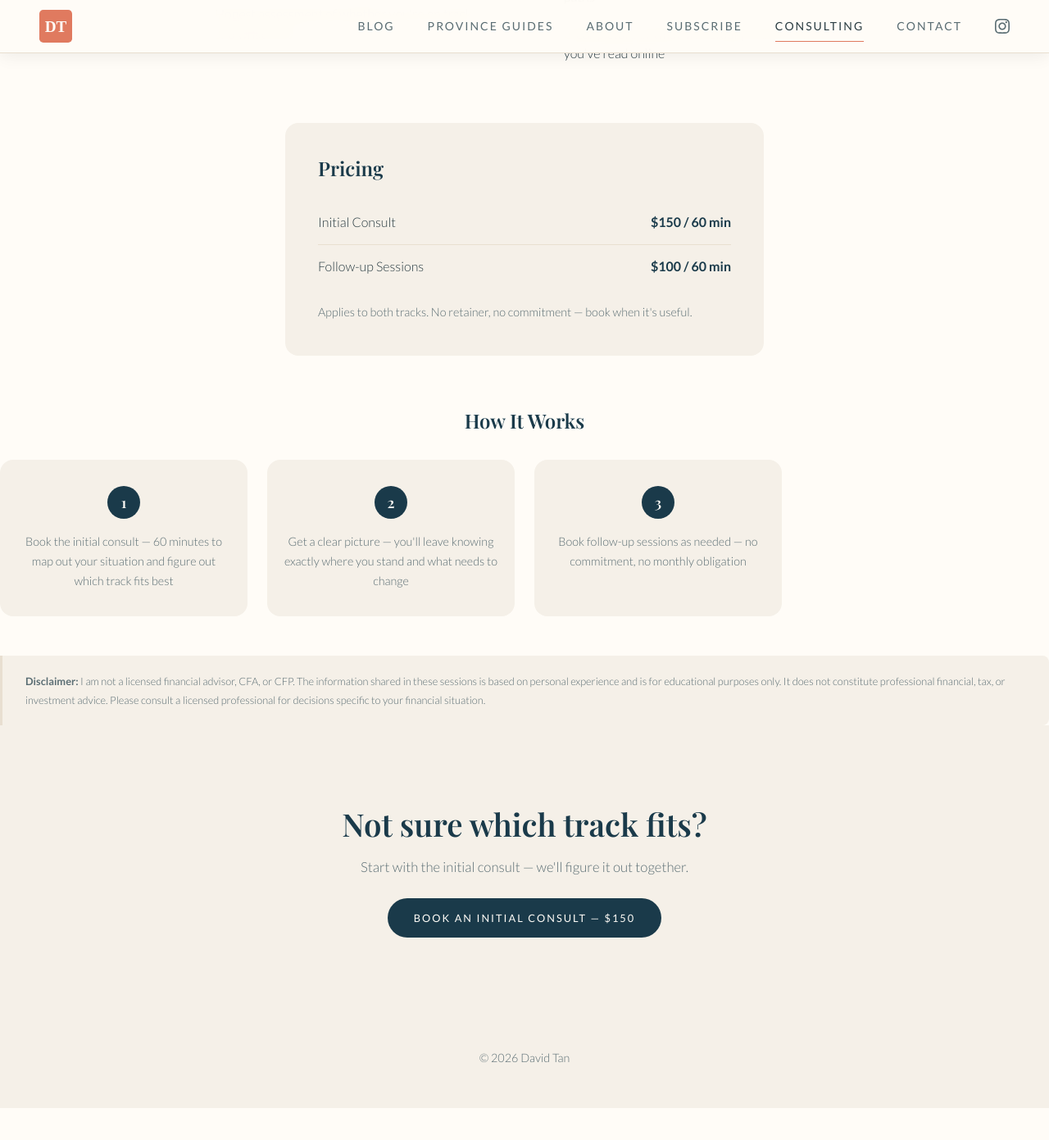
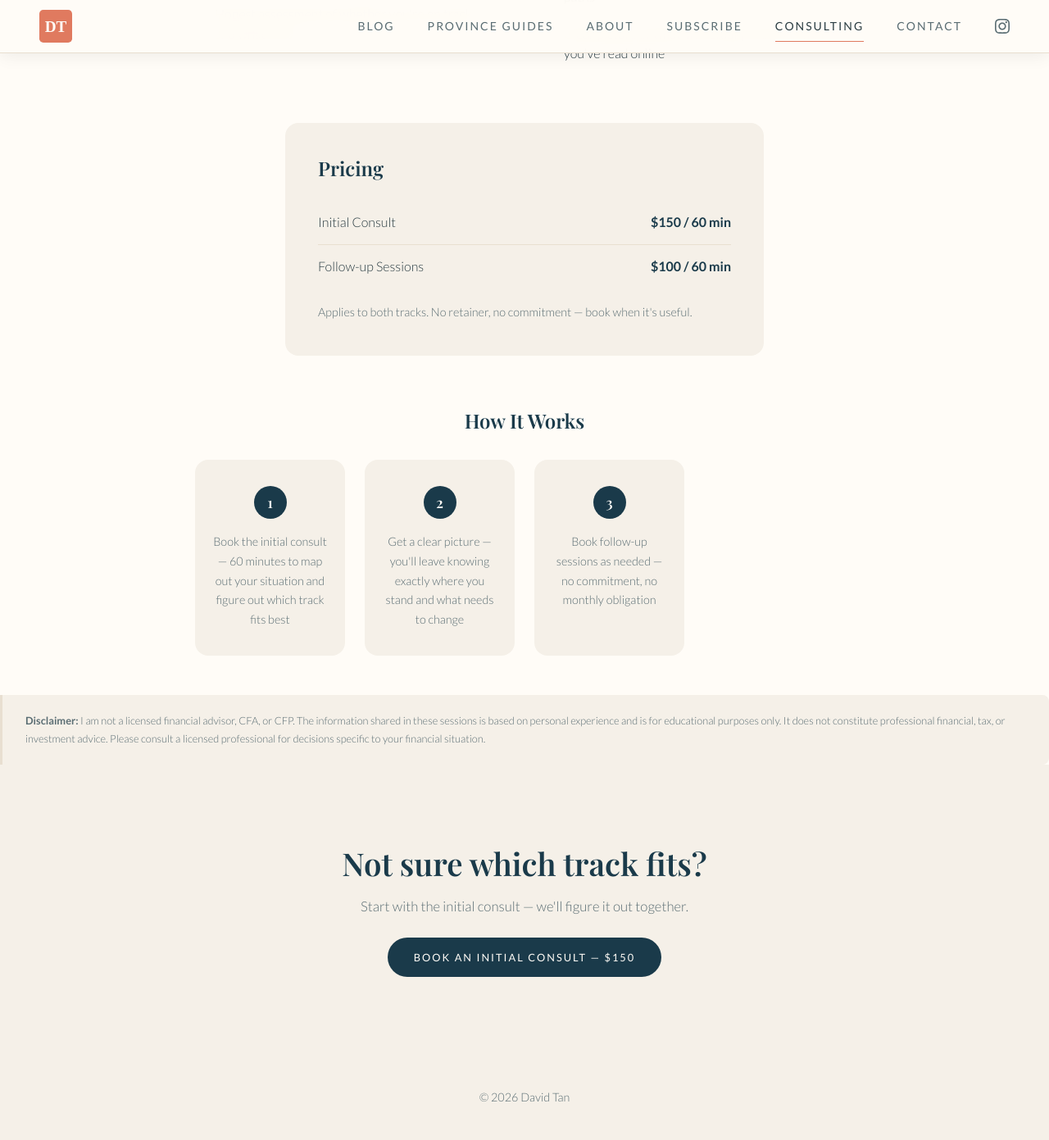
Before and after one commit to davidtansf/davidtan.me, a Jekyll site: the page built from consulting/index.html, in a window 1280 px wide and 1400 px high, scrolled down 999 px. Shown: the top 1391 px of the window at 82% size. Built offline with Jekyll 4.4.1, drawn with Linux system fonts in a browser that asks for light colours; some web fonts are replaced; before the commit the page ends 2351 px from its top, so only the background shows below that.

Commit message:
Consulting: center How It Works section

```diff
--- a/consulting/index.html
+++ b/consulting/index.html
@@ -129,6 +129,14 @@
             margin-bottom: 0;
         }
 
+        /* Center How It Works on consulting page */
+        .how-it-works {
+            max-width: 900px;
+            margin-left: auto;
+            margin-right: auto;
+            padding: 0 3rem;
+        }
+
         @media (max-width: 768px) {
             .consulting-focus,
             .consulting-covers {
@@ -138,6 +146,7 @@
                 gap: 2rem;
             }
             .consulting-pricing-section { padding: 1rem 1.5rem 2rem; }
+            .how-it-works { padding: 0 1.5rem; }
         }
     </style>
     <!-- Google Analytics -->
```
